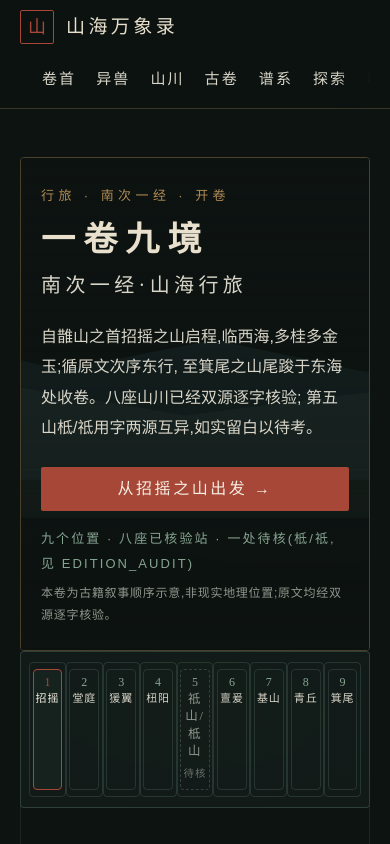
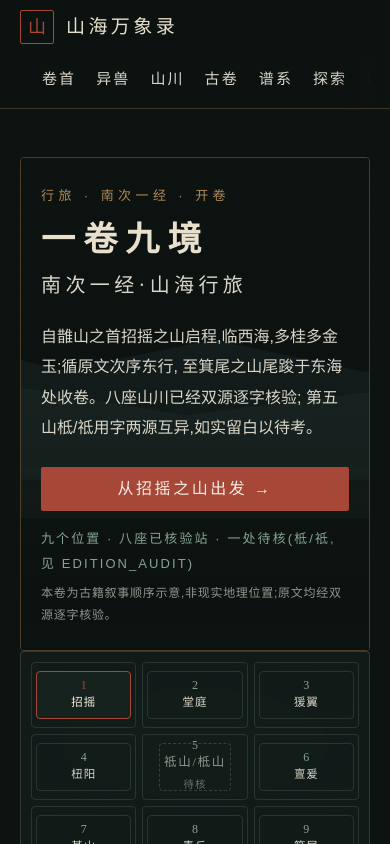
Before and after one commit to a1310055634-sudo/shanhai, a React (Vite) app: page /journeys/nanci-yi in a window 390 px wide. Shown: the top 844 px of the page. Built offline with nearby package versions, Linux system fonts and the light colour scheme.

Commit message:
R17 移动端精修:进度轨390改3×3回环网格(29px窄格→100×48格)+七处触控目标≥44px+scroll-margin 96→124过109px页头(实测);行旅页触控审计31→0

```diff
--- a/src/components/CitationBlock.module.css
+++ b/src/components/CitationBlock.module.css
@@ -7,7 +7,7 @@
   /* 浅宣纸底(V10):与深墨页底形成阅读节奏 */
   background: var(--surface-paper);
   padding: 22px 24px 18px;
-  scroll-margin-top: 96px;
+  scroll-margin-top: 124px;
   transition: box-shadow var(--duration-hover) var(--ease-soft);
 }
 
--- a/src/components/Footer.module.css
+++ b/src/components/Footer.module.css
@@ -106,3 +106,14 @@
     padding: 16px var(--space-page-x-mobile);
   }
 }
+
+/* R17:手机触控目标 >=44px */
+@media (max-width: 768px) {
+  .linkCol a {
+    min-height: 44px;
+    min-width: 44px;
+    display: inline-flex;
+    align-items: center;
+    padding: 0 12px;
+  }
+}
--- a/src/components/journal/JournalClosing.module.css
+++ b/src/components/journal/JournalClosing.module.css
@@ -136,3 +136,13 @@
   color: var(--paper-bright);
   border-color: var(--cinnabar);
 }
+
+/* R17:手机触控目标 ≥44px(回看胶囊与合卷出口) */
+@media (max-width: 900px) {
+  .recapStop,
+  .closingLink {
+    min-height: 44px;
+    display: inline-flex;
+    align-items: center;
+  }
+}
--- a/src/components/journal/JournalProgress.module.css
+++ b/src/components/journal/JournalProgress.module.css
@@ -100,15 +100,27 @@
 }
 
 @media (max-width: 640px) {
+  /* R17:手机端九位置从横向挤压(单格仅 29px 宽)改为 3×3 回环网格,触控单元 ≥48px */
   .rail {
-    padding: 10px 8px;
+    display: grid;
+    grid-template-columns: repeat(3, 1fr);
+    gap: 6px;
+    padding: 10px;
+    overflow-x: visible;
   }
 
   .railStop {
-    padding: 6px 2px;
+    min-height: 48px;
+    justify-content: center;
+    padding: 8px 4px;
+  }
+
+  /* li 与 a 同用 railStop 类:网格里让链接撑满单元格 */
+  .rail li > a {
+    width: 100%;
   }
 
   .railName {
-    font-size: 11px;
+    font-size: 11.5px;
   }
 }
--- a/src/pages/ChapterPage.module.css
+++ b/src/pages/ChapterPage.module.css
@@ -126,7 +126,7 @@
   display: flex;
   flex-direction: column;
   gap: 10px;
-  scroll-margin-top: 96px; /* J16:让过固定页头,锚点段整体可见 */
+  scroll-margin-top: 124px; /* J16:让过固定页头,锚点段整体可见 */
 }
 
 /* J16:自行旅/条目锚点到达时段落以朱砂描边明示,与 CitationBlock 同一视觉语言。
--- a/src/pages/EntityDetailPage.module.css
+++ b/src/pages/EntityDetailPage.module.css
@@ -112,7 +112,7 @@
 /* E12:目录锚点挂在区块内的无类元素上,定位让过固定页头 */
 section [id^='sec-'],
 [id^='sec-'] {
-  scroll-margin-top: 96px;
+  scroll-margin-top: 124px;
   display: block;
 }
 
--- a/src/pages/JourneyPage.module.css
+++ b/src/pages/JourneyPage.module.css
@@ -187,6 +187,16 @@
 
   .signArt {
     max-width: 240px;
+  }
+
+  /* R17:手机触控目标 ≥44px(建议值) */
+  .indexLink,
+  .navLink,
+  .signChapterLink,
+  .signBeastLink {
+    min-height: 44px;
+    display: inline-flex;
+    align-items: center;
   }
 }
 
```
Also changed, not shown: 2 other files (tests, documents, lock files or other folders).
